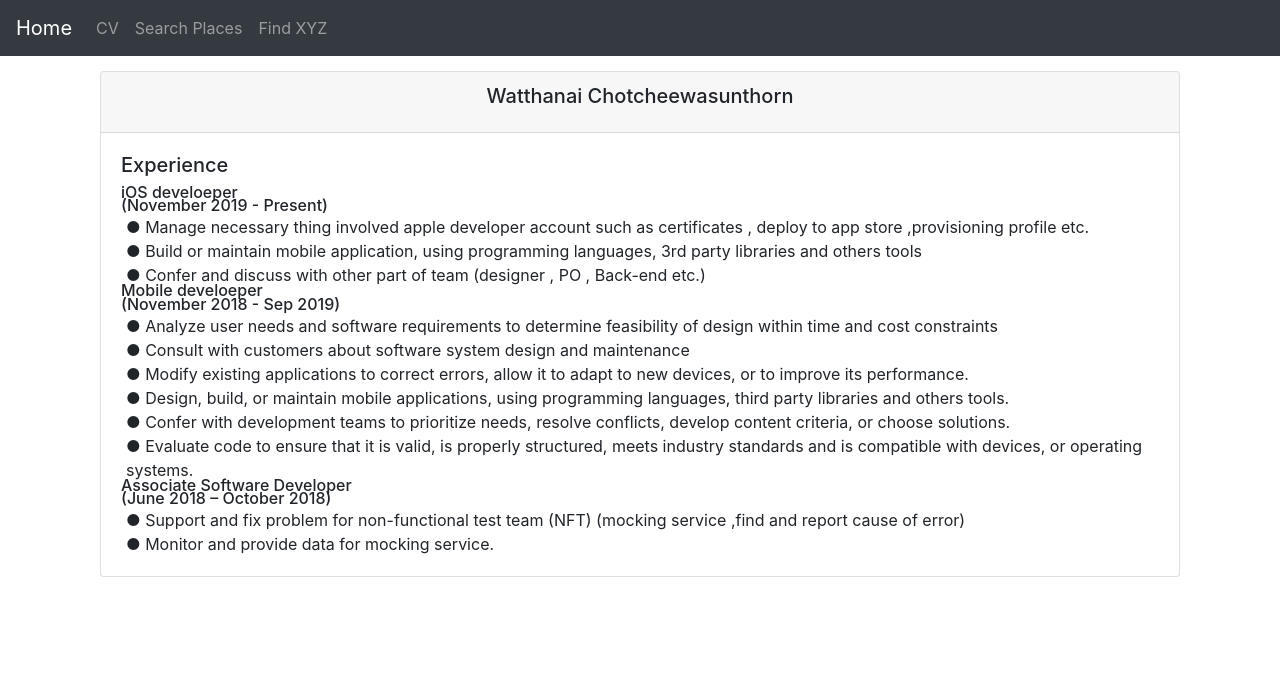
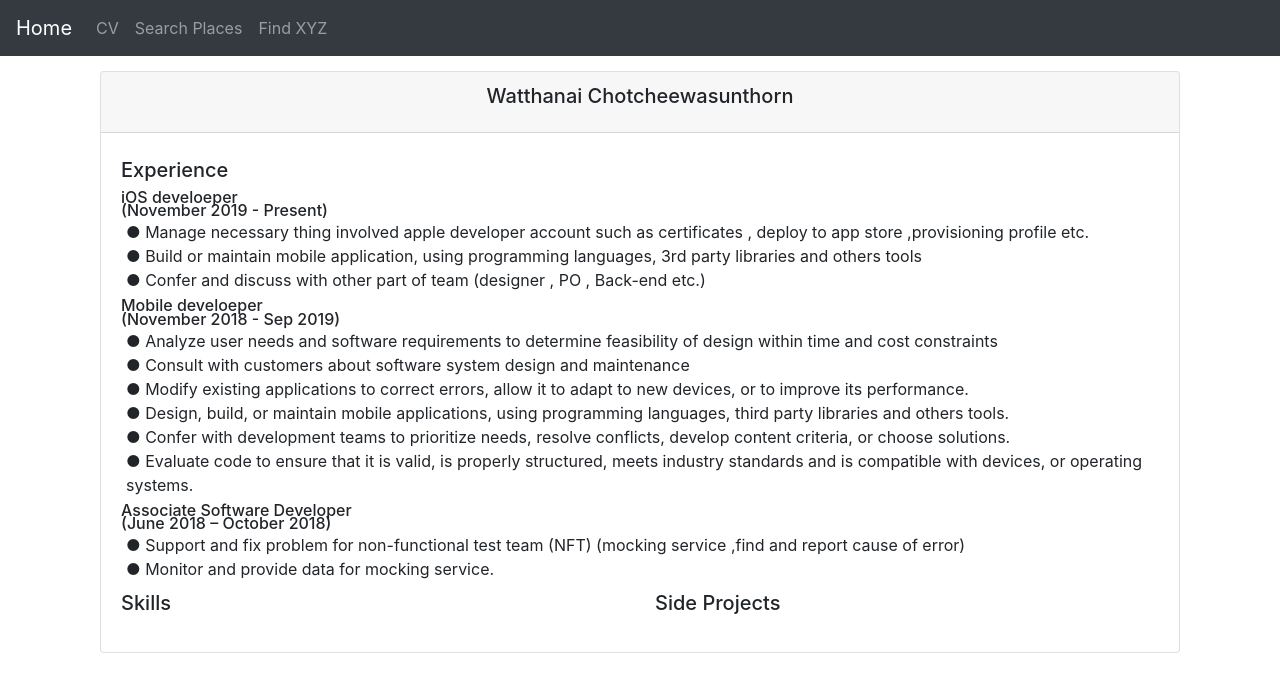
Before and after one commit to notovel2/SCG_Test_FE, a React (Create React App) app: page /cv in a window 1280 px wide. Shown: the top 692 px of the page. Built offline with nearby package versions, Linux system fonts and the light colour scheme.

Commit message:
add cv data constant

```diff
--- a/src/constants/workExperience.js
+++ b/src/constants/cv.js
@@ -1,4 +1,4 @@
- const works = [
+export const works = [
     {
         position: 'iOS develoeper',
         workplace: 'Ascend food co.Ltd., Bangkok',
@@ -32,5 +32,3 @@
         ]
     }
 ]
-
-export default works
--- a/src/screens/CVPage/CVPage.css
+++ b/src/screens/CVPage/CVPage.css
@@ -1,3 +1,8 @@
 .custom-card {
     margin: 15px;
 }
+
+.section {
+    margin-top: 5px;
+    margin-bottom: 5px;
+}
--- a/src/screens/CVPage/CVPage.js
+++ b/src/screens/CVPage/CVPage.js
@@ -1,7 +1,7 @@
 import React from 'react';
-import { Container, Card } from 'react-bootstrap';
+import { Container, Card, Row } from 'react-bootstrap';
 import './CVPage.css'
-import works from '../../constants/workExperience'
+import {works} from '../../constants/cv'
 
 class CVPage extends React.Component {
     render() {
@@ -12,8 +12,19 @@ class CVPage extends React.Component {
                         <Card.Title>Watthanai Chotcheewasunthorn</Card.Title>
                     </Card.Header>
                     <Card.Body style={{textAlign: 'left'}}>
-                        <Card.Title>Experience</Card.Title>
-                        {works.map(work => this.workExperienceRender(work))}
+                        <div className="section">
+                            <Card.Title>Experience</Card.Title>
+                            {works.map(work => this.workExperienceRender(work))}
+                        </div>
+
+                        <Row>
+                            <div className="col-sm-6 section">
+                                <Card.Title>Skills</Card.Title>
+                            </div>
+                            <div className="col-sm-6 section">
+                                <Card.Title>Side Projects</Card.Title>
+                            </div>
+                        </Row>
                     </Card.Body>
                 </Card>
             </Container>
@@ -22,7 +33,7 @@ class CVPage extends React.Component {
 
     workExperienceRender(work) {
         return (
-            <div>
+            <div style={{marginTop: '10px'}}>
                 <Card.Subtitle>{work.position}</Card.Subtitle>
                 <Card.Subtitle>{work.workPlace} {work.period}</Card.Subtitle>
                 {work.responsibillity.map(value => this.bulletSection(value))}
```
